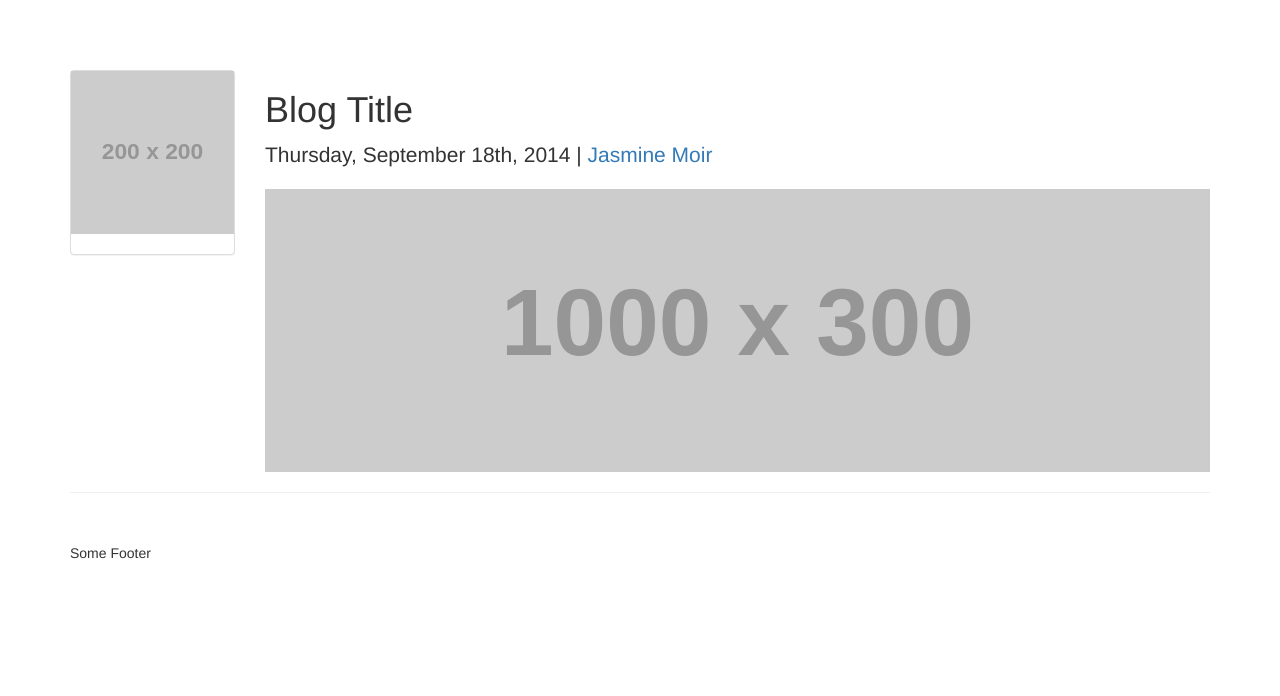
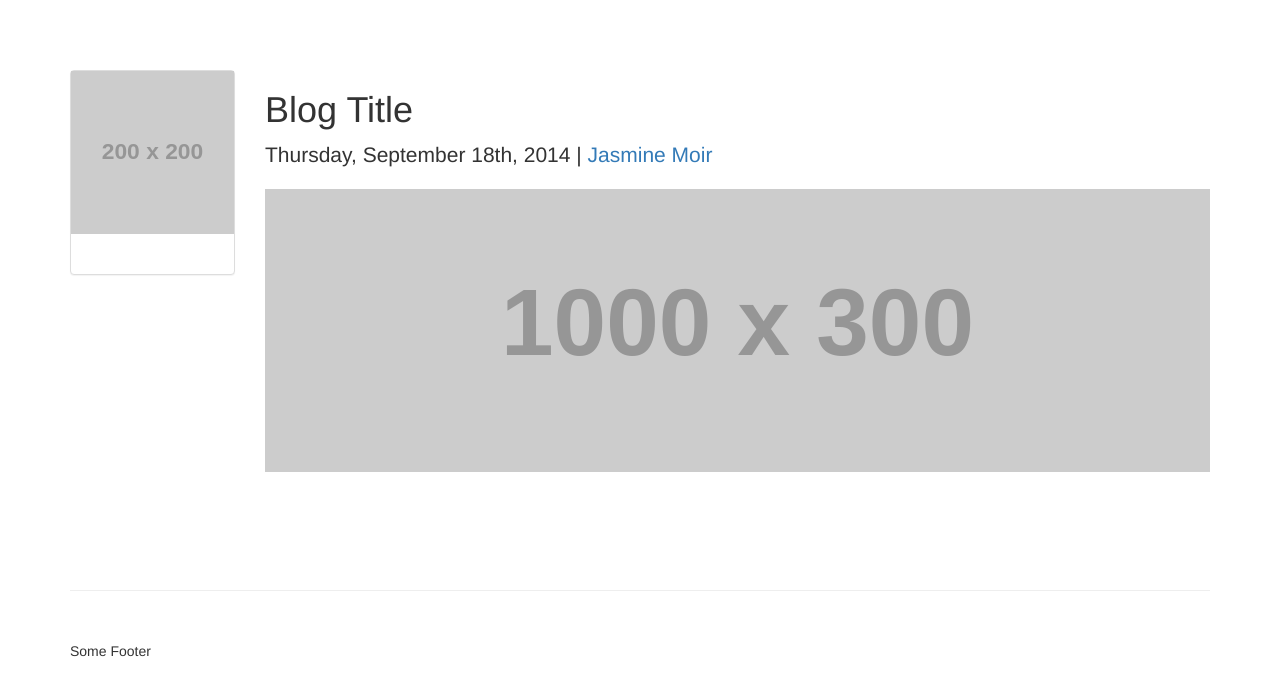
Before and after one commit to simplyharsh/reactblog, a Django app: page / in a window 1280 px wide. Shown: the top 696 px of the page. Run offline with Django 3.2, Linux system fonts and the light colour scheme; grey boxes labelled with a size stand in for pictures from a placeholder-image service; some libraries are stand-ins or nearby versions; some web fonts are replaced.

Commit message:
custom css rules goes in style.css

```diff
--- a/static/css/style.css
+++ b/static/css/style.css
@@ -5,3 +5,32 @@ body {
 footer {
     margin: 50px 0;
 }
+
+#sidebar-wrapper {
+    min-height: 500px;
+}
+
+@media (max-width: 772px) {
+    img.bloghero {
+        width: 80%;
+    }
+}
+
+@media (min-width: 992px) {
+    img.bloghero {
+        width: 84%;
+    }
+}
+
+@media (min-width: 1200px) {
+    img.bloghero {
+        width: 100%;
+    }
+}
+
+#sidebar-wrapper .button-group a {
+    width: 48%;
+    display: inline-block;
+    text-align: center;
+    padding: 10px;
+}
```
